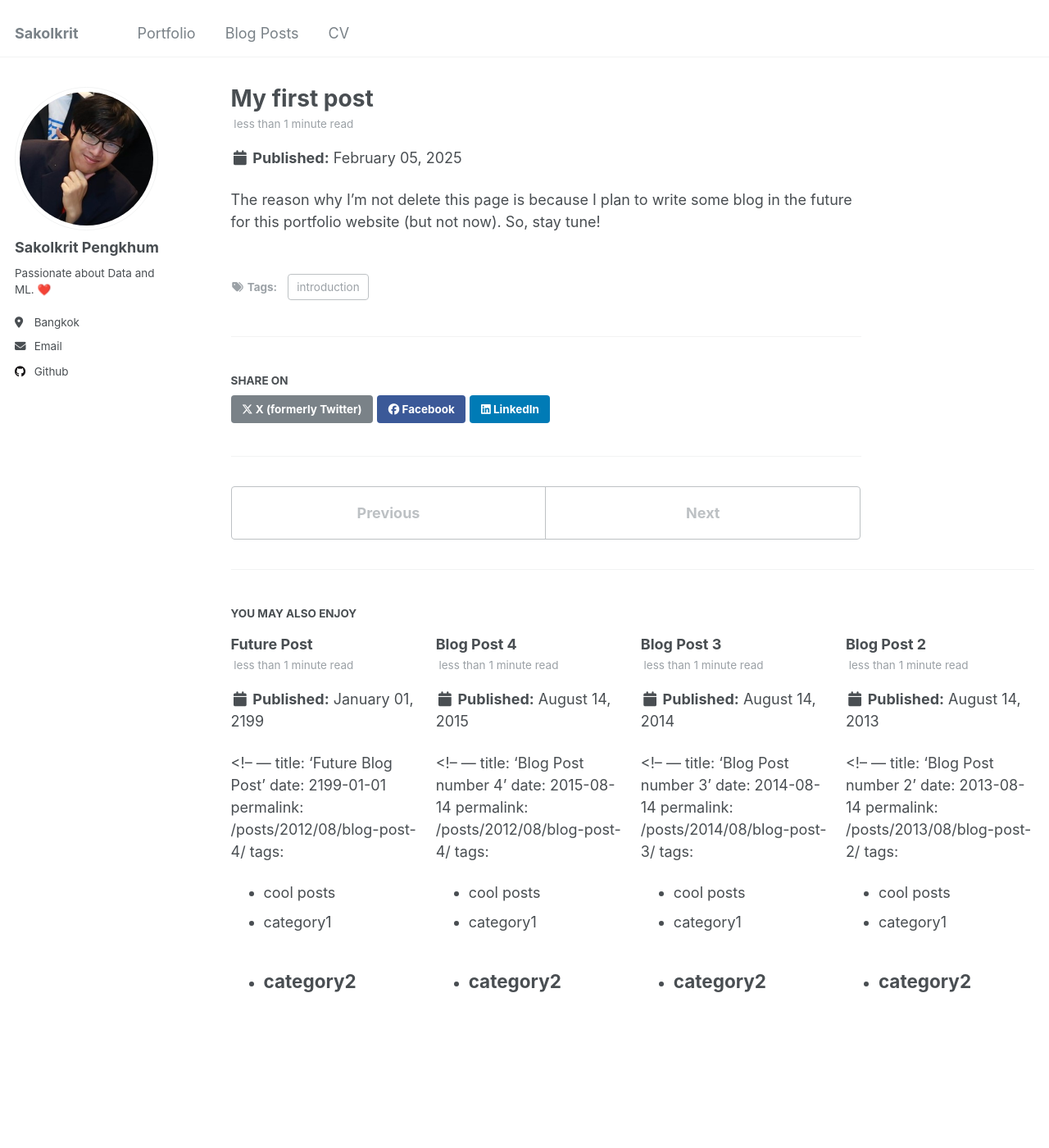
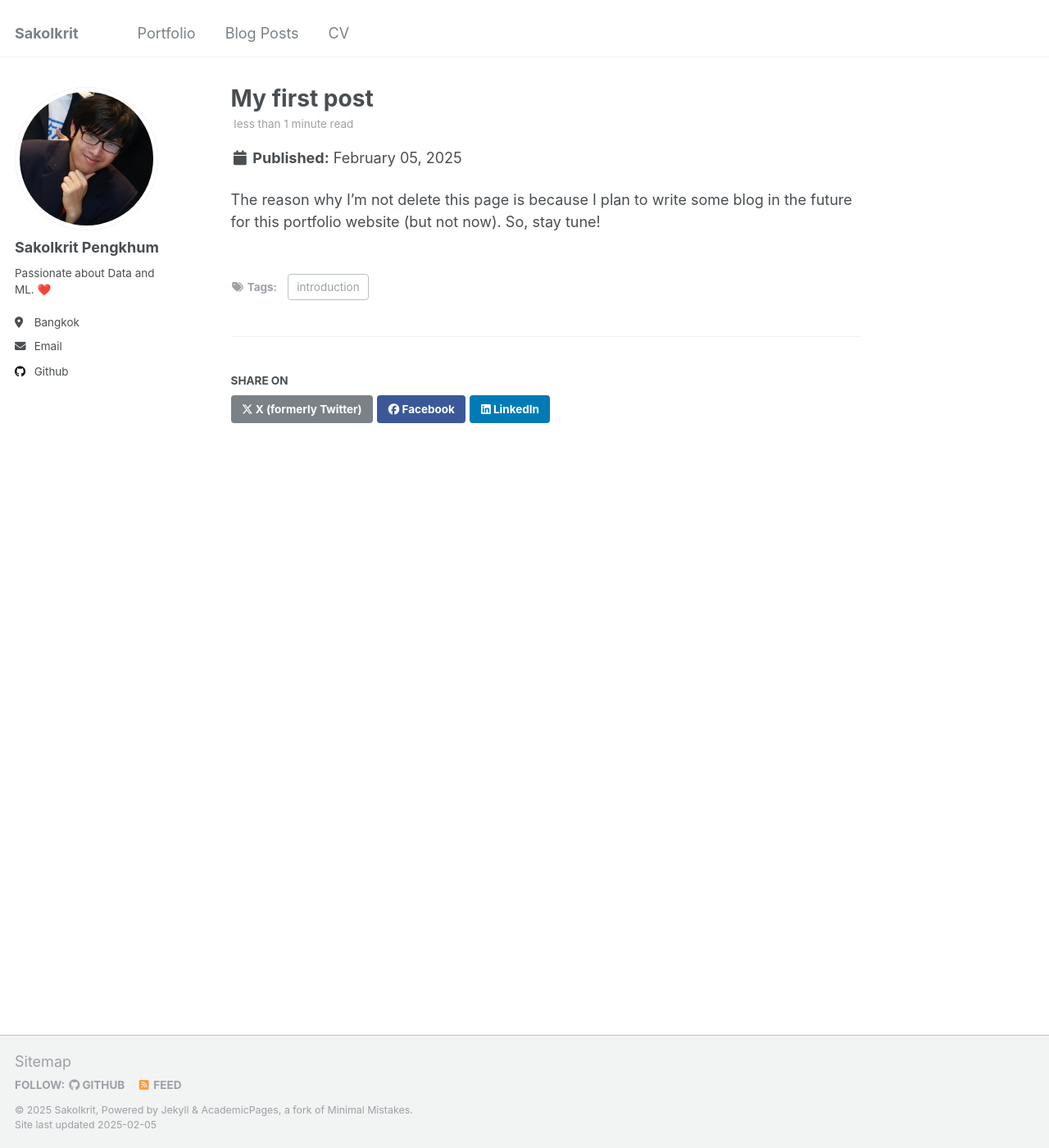
Before and after one commit to Sakolkrit/sakolkrit.github.io, a Jekyll site: the page built from _posts/2025-02-05-blog-post-1.md, in a window 1280 px wide and 1400 px high. Shown: the whole window at 82% size. Built offline with Jekyll 4.4.1, drawn with Linux system fonts in a browser that asks for light colours.

Commit message:
Fix blog by delete it, and fix some info on portfolio

```diff
--- a/_portfolio/portfolio-2.html
+++ b/_portfolio/portfolio-2.html
@@ -5,5 +5,4 @@ collection: portfolio
 ---
 
 * Developed NEON, a generative AI for presentation.
-
 <!-- This is an item in your portfolio. It can be have images or nice text. If you name the file .md, it will be parsed as markdown. If you name the file .html, it will be parsed as HTML.  -->
--- a/_posts/2013-08-14-blog-post-2.md
+++ /dev/null
@@ -1,20 +0,0 @@
-<!-- ---
-title: 'Blog Post number 2'
-date: 2013-08-14
-permalink: /posts/2013/08/blog-post-2/
-tags:
-  - cool posts
-  - category1
-  - category2
----
-
-This is a sample blog post. Lorem ipsum I can't remember the rest of lorem ipsum and don't have an internet connection right now. Testing testing testing this blog post. Blog posts are cool.
-
-Headings are cool
-======
-
-You can have many headings
-======
-
-Aren't headings cool?
------- -->
--- a/_posts/2014-08-14-blog-post-3.md
+++ /dev/null
@@ -1,20 +0,0 @@
-<!-- ---
-title: 'Blog Post number 3'
-date: 2014-08-14
-permalink: /posts/2014/08/blog-post-3/
-tags:
-  - cool posts
-  - category1
-  - category2
----
-
-This is a sample blog post. Lorem ipsum I can't remember the rest of lorem ipsum and don't have an internet connection right now. Testing testing testing this blog post. Blog posts are cool.
-
-Headings are cool
-======
-
-You can have many headings
-======
-
-Aren't headings cool?
------- -->
--- a/_posts/2015-08-14-blog-post-4.md
+++ /dev/null
@@ -1,20 +0,0 @@
-<!-- ---
-title: 'Blog Post number 4'
-date: 2015-08-14
-permalink: /posts/2012/08/blog-post-4/
-tags:
-  - cool posts
-  - category1
-  - category2
----
-
-This is a sample blog post. Lorem ipsum I can't remember the rest of lorem ipsum and don't have an internet connection right now. Testing testing testing this blog post. Blog posts are cool.
-
-Headings are cool
-======
-
-You can have many headings
-======
-
-Aren't headings cool?
------- -->
--- a/_posts/2199-01-01-future-post.md
+++ /dev/null
@@ -1,11 +0,0 @@
-<!-- ---
-title: 'Future Blog Post'
-date: 2199-01-01
-permalink: /posts/2012/08/blog-post-4/
-tags:
-  - cool posts
-  - category1
-  - category2
----
-
-This post will show up by default. To disable scheduling of future posts, edit `config.yml` and set `future: false`.  -->
```
Also changed, not shown: _posts/2025-02-05-blog-post-1.md (renamed from _posts/2012-08-14-blog-post-1.md).
